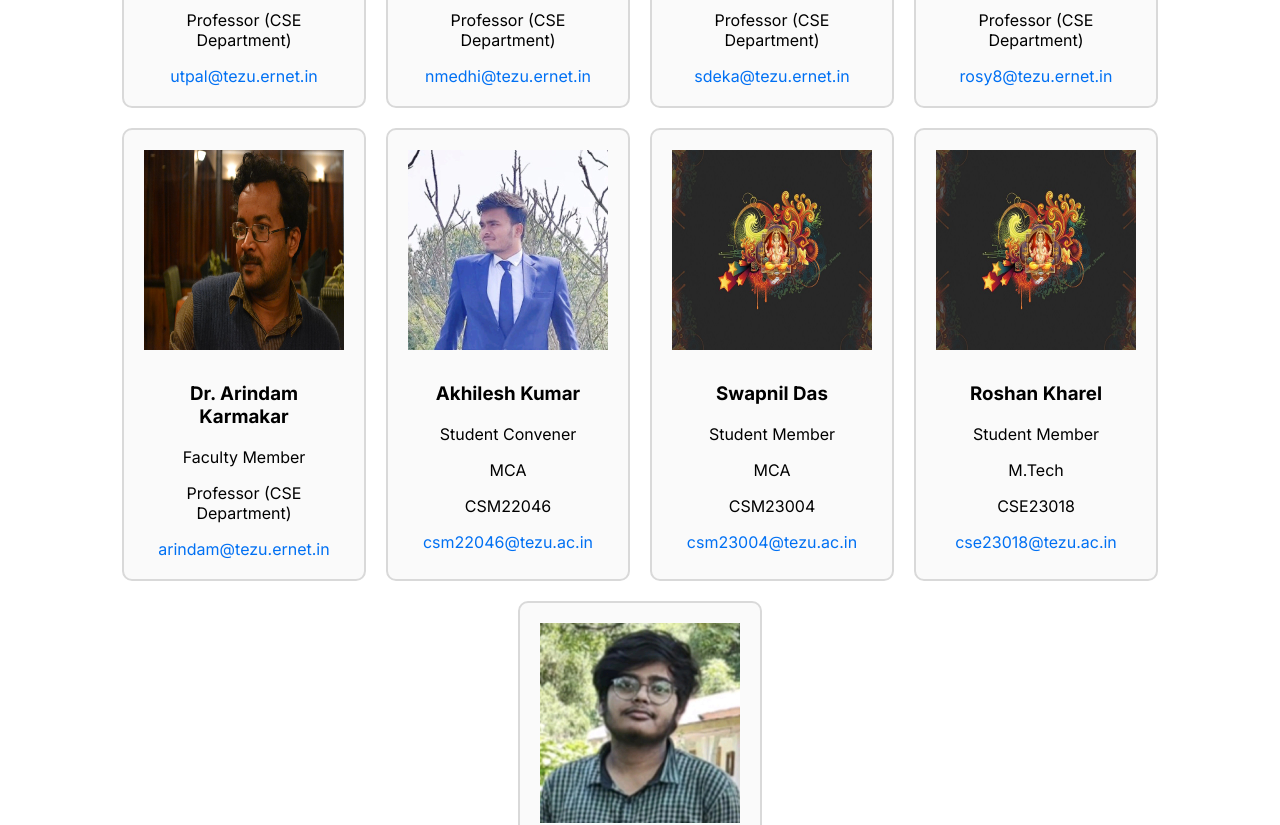
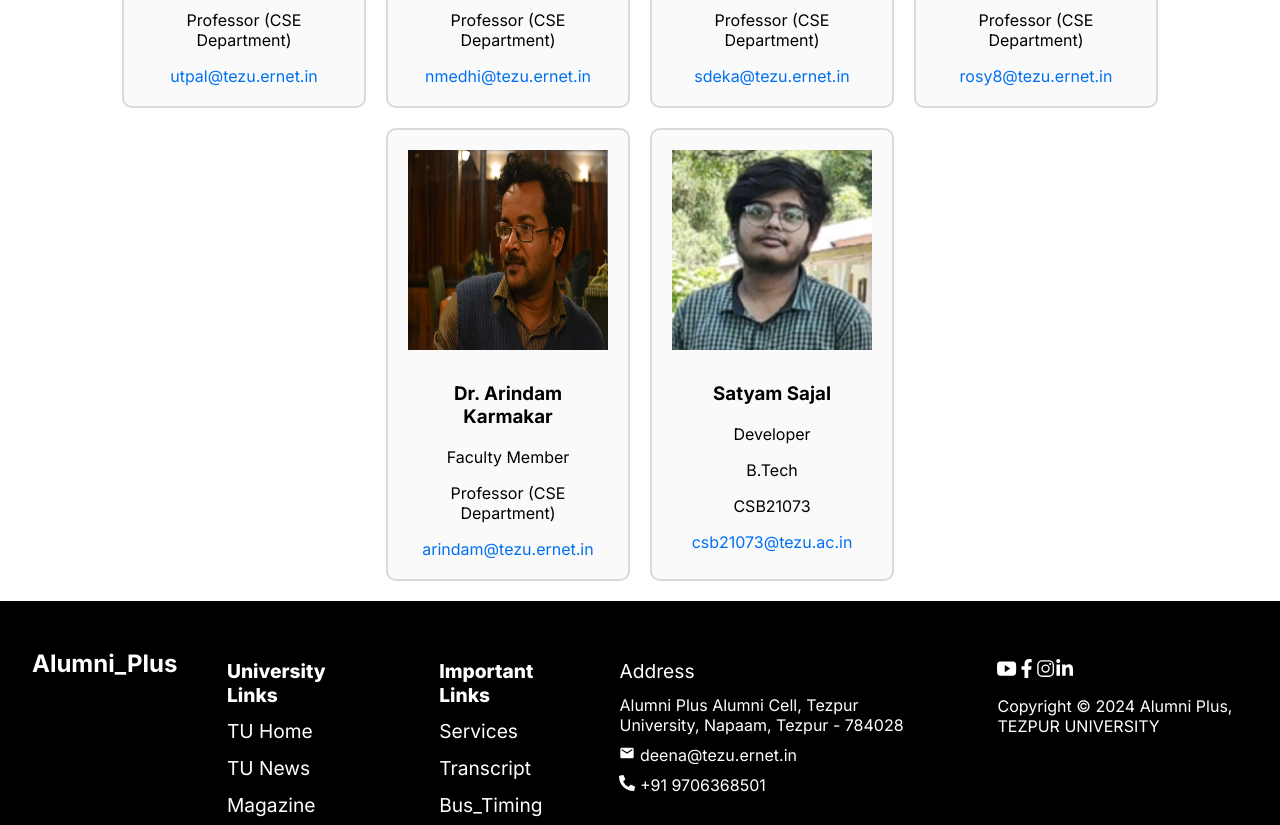
Before and after one commit to Heavy108/Alumn, a Next.js app in the folder alumn/: page /Admin in a window 1280 px wide. Shown: the part 620-1445 px from the top of the page. Built offline with nearby package versions, Linux system fonts and the light colour scheme.

Commit message:
updated the admin members

```diff
--- a/alumn/src/Js/Data.js
+++ b/alumn/src/Js/Data.js
@@ -69,32 +69,7 @@ export const Admin_details =[
     "email": "arindam@tezu.ernet.in"
   },
 
-  {
-    "img": "/admin-photo/Akhilesh.jpg",
-    "name": "Akhilesh Kumar",
-    "designation": "Student Convener",
-    "programme": "MCA",
-    "roll_no": "CSM22046",
-    "email": "csm22046@tezu.ac.in"
-  },
-
-   {
-    "img": "/admin-photo/admin.jpg",
-    "name": "Swapnil Das",
-    "designation": "Student Member",
-    "programme": "MCA",
-    "roll_no": "CSM23004",
-    "email": "csm23004@tezu.ac.in"
-  },
-
-   {
-    "img": "/admin-photo/admin.jpg",
-    "name": "Roshan Kharel",
-    "designation": "Student Member",
-    "programme": "M.Tech",
-    "roll_no": "CSE23018",
-    "email": "cse23018@tezu.ac.in"
-  },
+  //
 
   //  {
   //   "img": "/admin-photo/dkp-image.webp",
```
